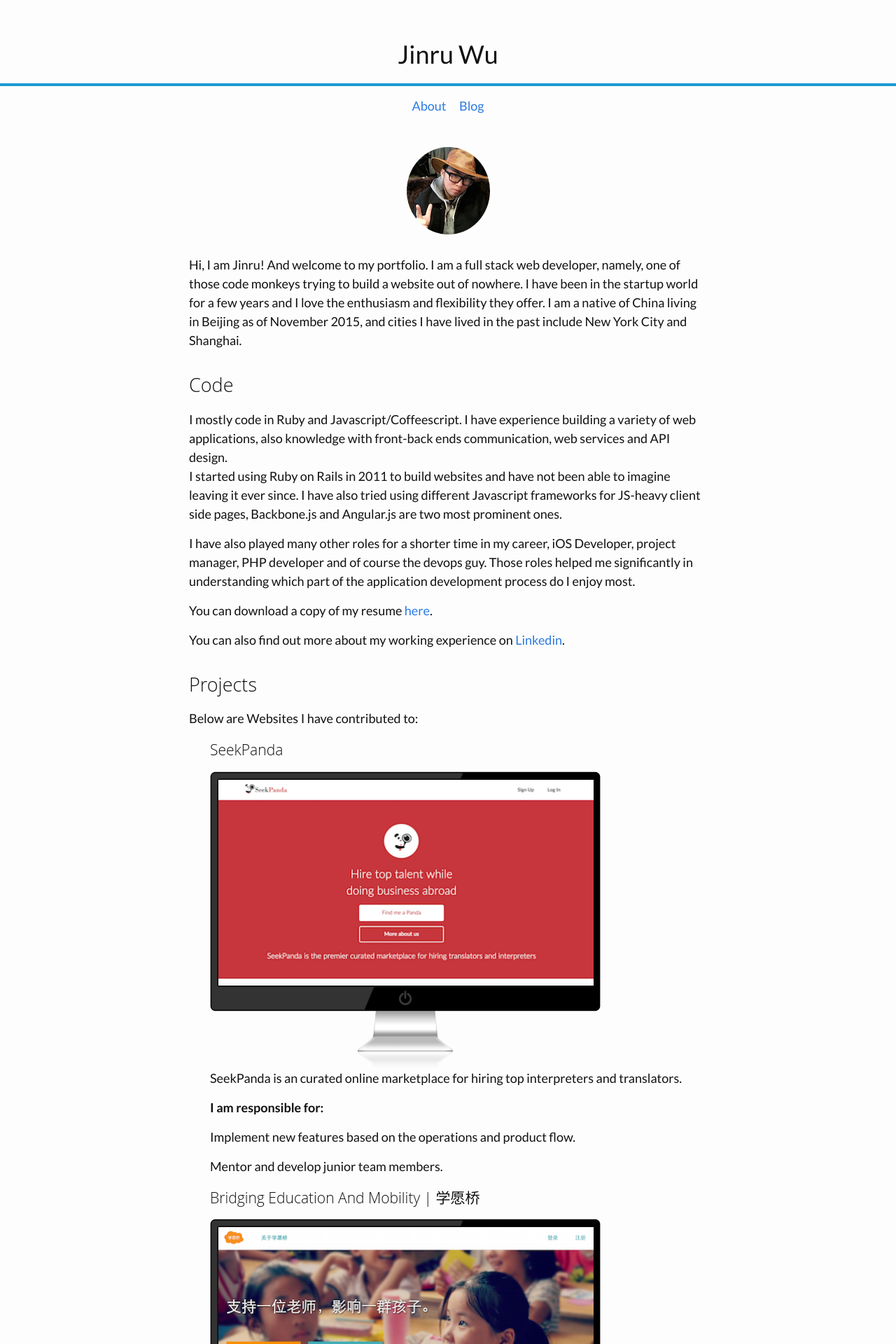
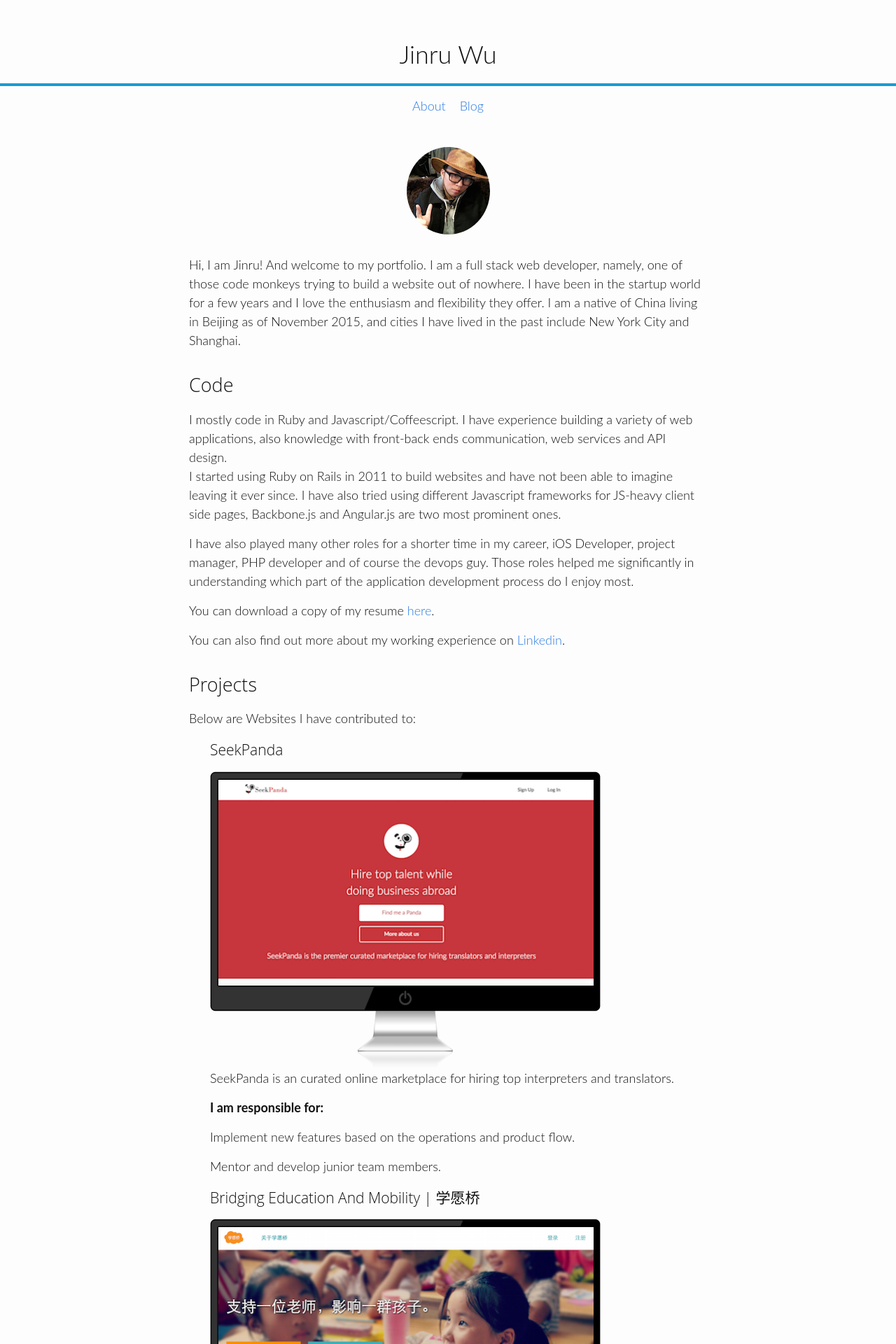
Before and after one commit to bleakwood/bleakwood.github.io, a Jekyll site: the page built from index.html, in a window 1280 px wide. Shown: the top 1920 px of the page at 70% size. Built offline with Jekyll 4.4.1, drawn with Linux system fonts in a browser that asks for light colours; some web fonts are replaced; comment, search, counter and statistics services are not loaded.

Commit message:
put back useso for fonts

```diff
--- a/_includes/head.html
+++ b/_includes/head.html
@@ -5,7 +5,7 @@
 
     <title>{% if page.title %}{{ page.title }}{% else %}{{ site.title }}{% endif %}</title>
     <meta name="description" content="{{ site.description }}">
-    <link href='https://fonts.googleapis.com/css?family=Lato:400,700,400italic' rel='stylesheet' type='text/css'>
+    <link href='https://fonts.useso.com/css?family=Lato:400,700,400italic' rel='stylesheet' type='text/css'>
     <link rel="stylesheet" href="{{ "/css/main.css" | prepend: site.baseurl }}">
     <link rel="canonical" href="{{ page.url | replace:'index.html','' | prepend: site.baseurl | prepend: site.url }}">
     <script src="https://use.typekit.net/kow0msw.js"></script>
```
